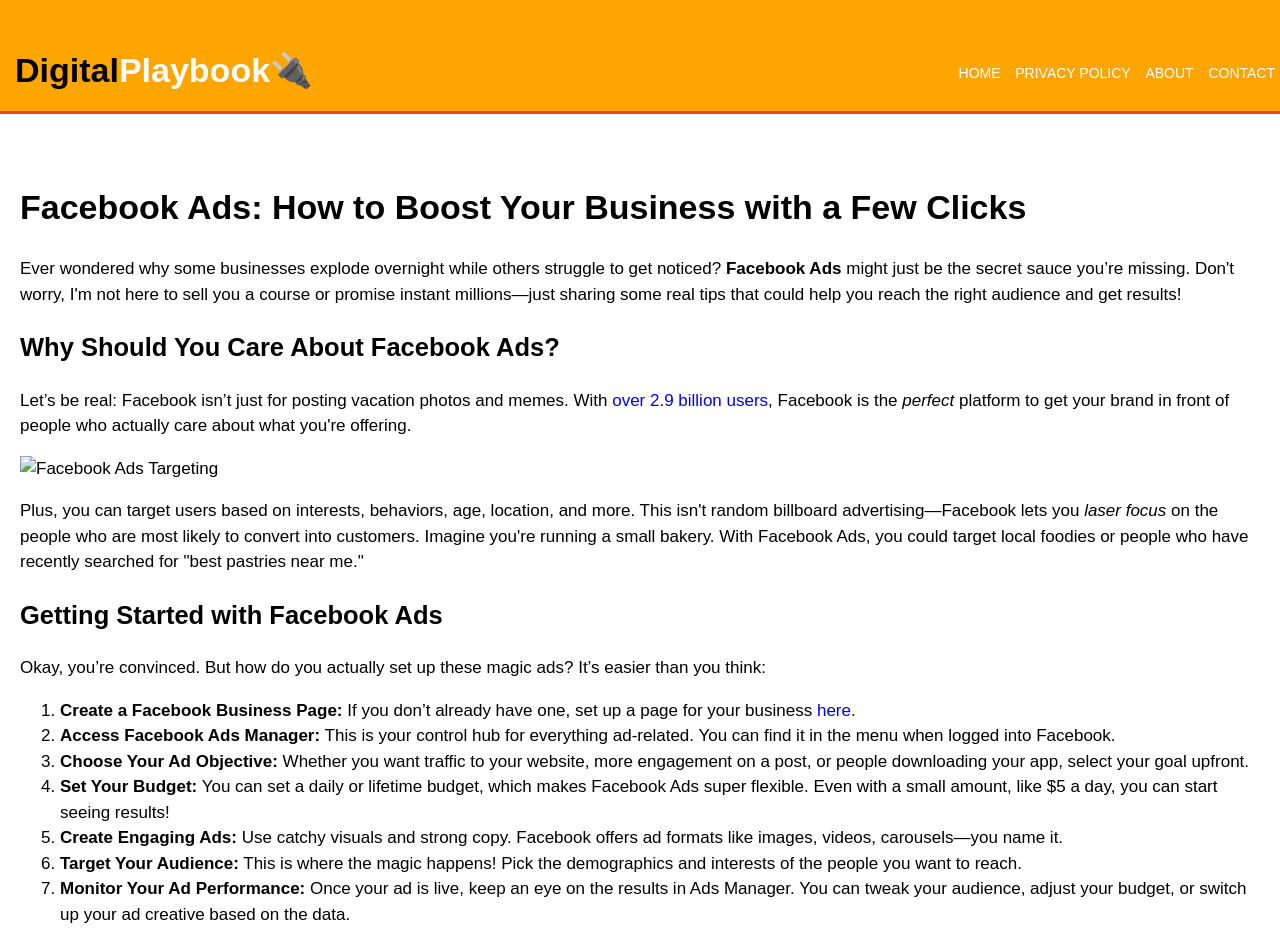
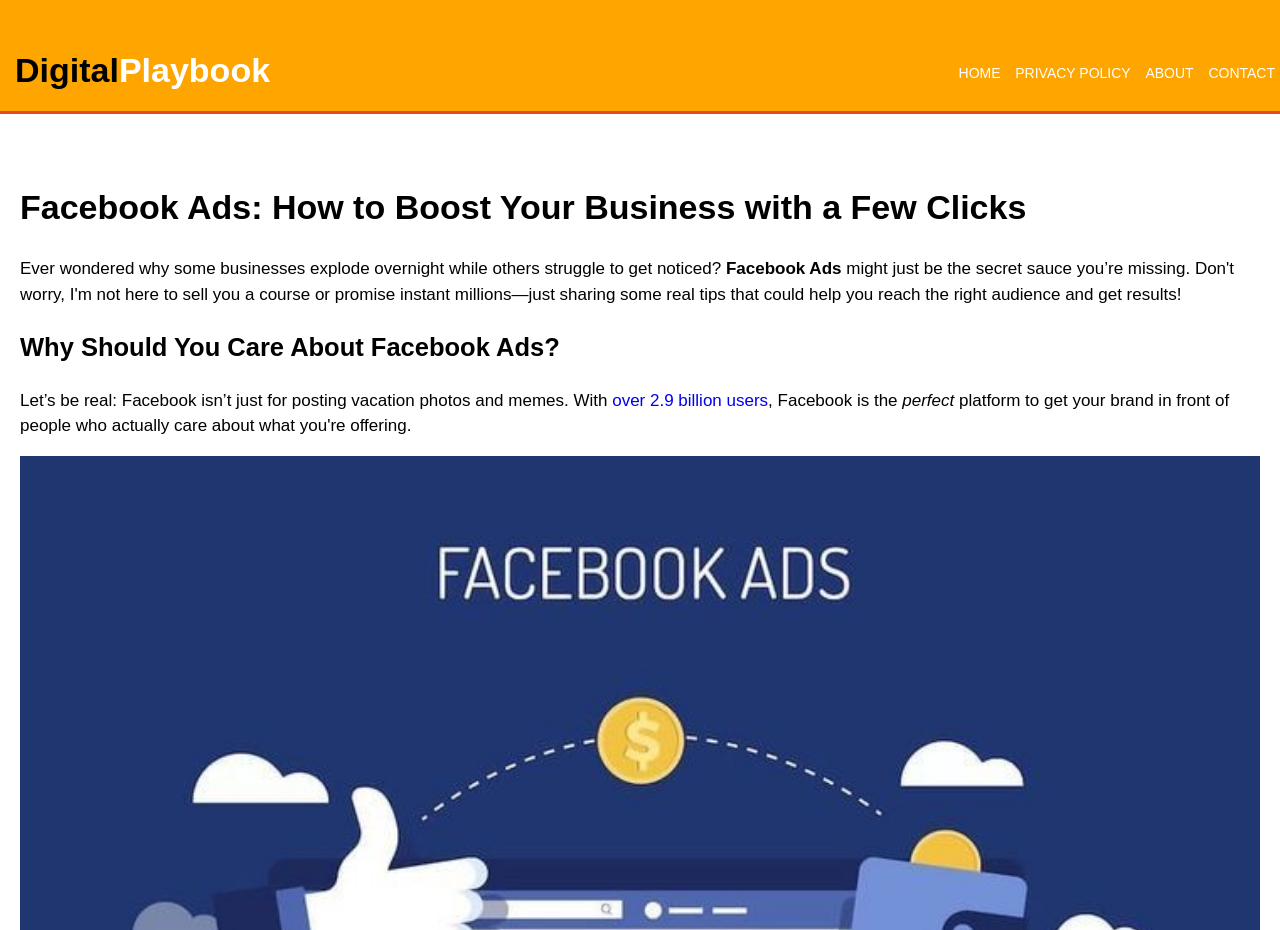
Before and after one commit to Goshujin-sama-arch/Digitalplaybook, a plain HTML site: page FacebookAds.html in a window 1280 px wide. Shown: the top 930 px of the page. Drawn offline with Linux system fonts and the light colour scheme.

Commit message:
Update FacebookAds.htmlo

```diff
--- a/FacebookAds.html
+++ b/FacebookAds.html
@@ -291,7 +291,7 @@
     <header>
       <div class="container">
         <div id="branding">
-          <h1><span style="color: black"">Digital</span>Playbook🔌</h1>
+          <h1><span style="color: black"">Digital</span>Playbook</h1>
         </div>
         <nav>
         <ul>
@@ -316,7 +316,7 @@
 
     <p>Let’s be real: Facebook isn’t just for posting vacation photos and memes. With <a href="https://www.facebook.com/business/ads" target="_blank" rel="noopener">over 2.9 billion users</a>, Facebook is the <em>perfect</em> platform to get your brand in front of people who actually care about what you're offering.</p>
 
-    <img id="img" src="../Images/7.jpg" alt="Facebook Ads Targeting" width="800" height="400">
+    <img id="img" src="7.jpg" alt="Facebook Ads Targeting" width="800" height="400">
 
     <p>Plus, you can target users based on interests, behaviors, age, location, and more. This isn't random billboard advertising—Facebook lets you <em>laser focus</em> on the people who are most likely to convert into customers. Imagine you're running a small bakery. With Facebook Ads, you could target local foodies or people who have recently searched for "best pastries near me."</p>
 
@@ -350,7 +350,7 @@
     <h3>Read More >>></h3>
 
         <div class="red col-lg-4 col-md-6">
-            <img src="../Images/1.jpg" alt="">
+            <img src="1.jpg" alt="">
             <div class="news-content">
                 <h2>The impact of Facebook reels. <a href="FacebookReels.html">Read More...</a></h2>
             </div>
@@ -359,7 +359,7 @@
      </div>
 
         <footer>
-  <p><span style="color: black">Digital</span>Playbook🔌</p><p id="you">...Enhancing Your Digital Presence</p>
+  <p><span style="color: black">Digital</span>Playbook</p><p id="you">...Enhancing Your Digital Presence</p>
     </footer>
 
 
```
